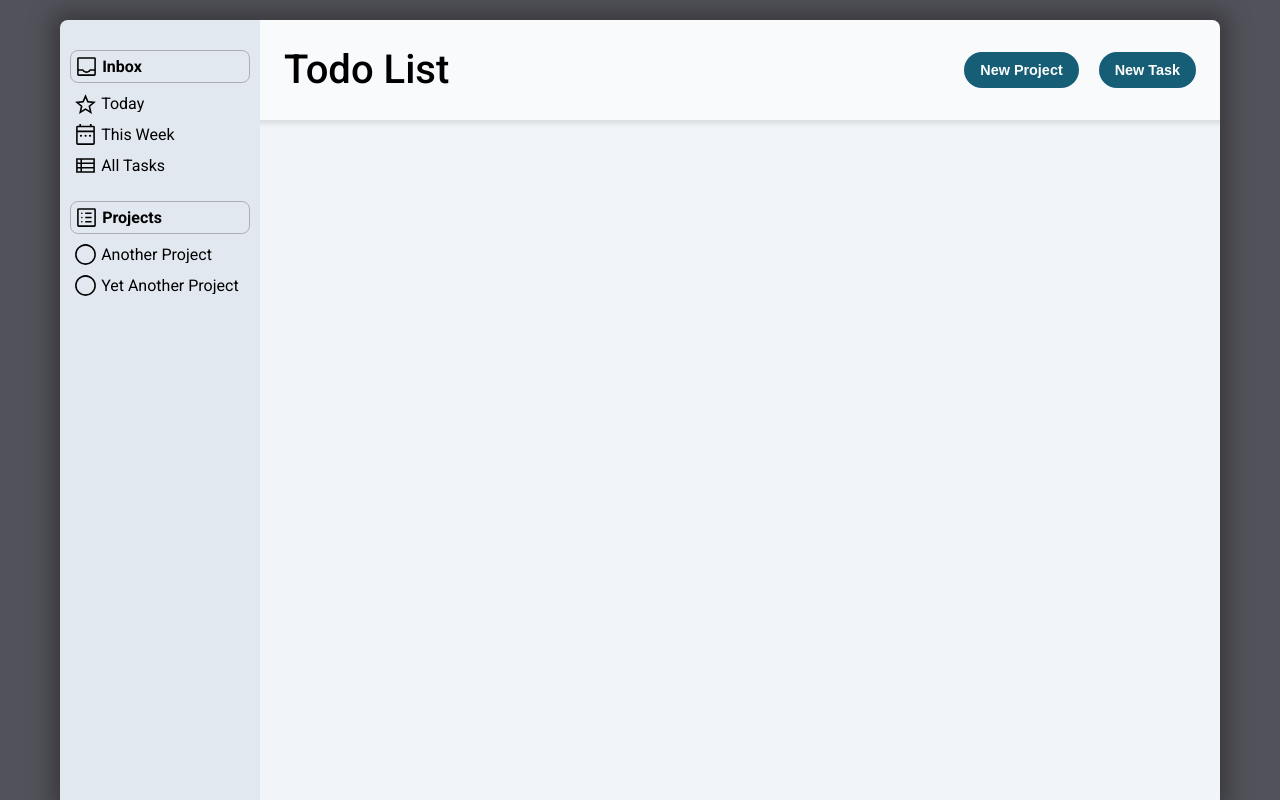
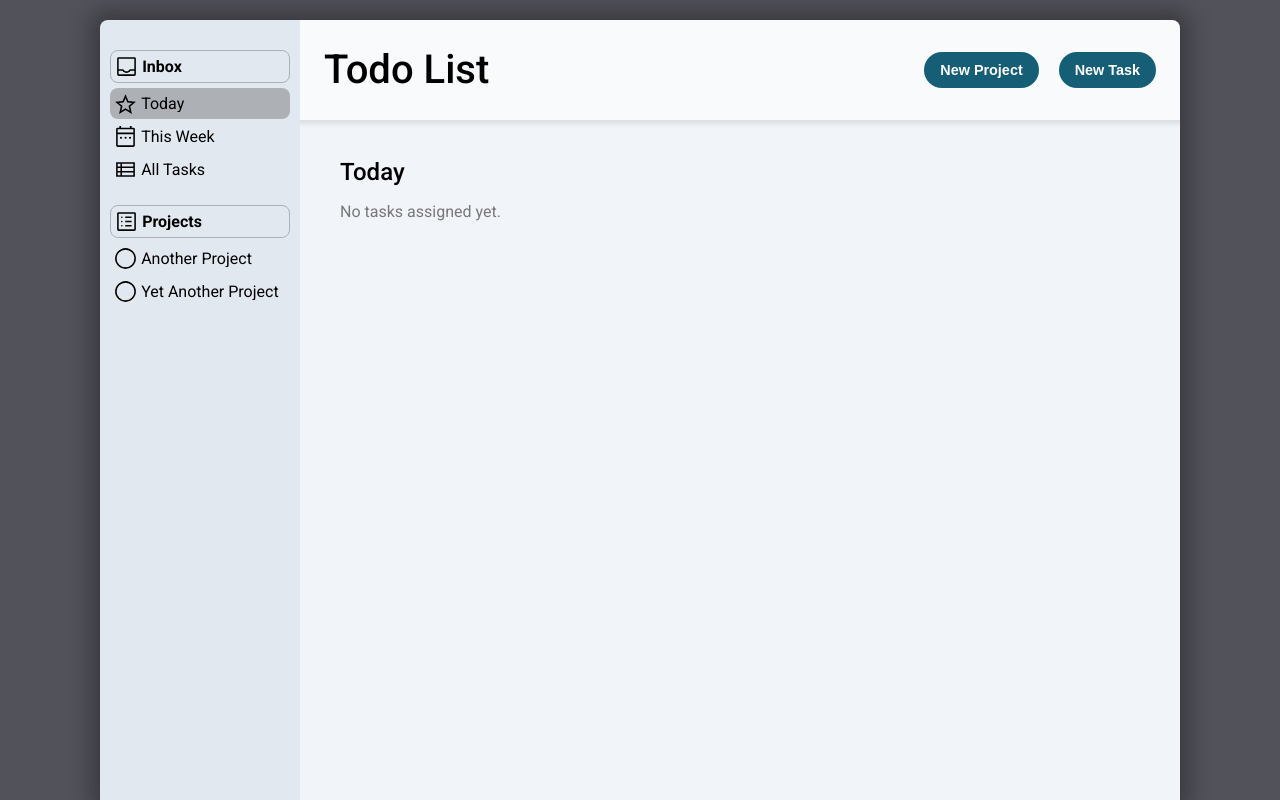
Before and after one commit to Corncycle/todo-list, a website built with webpack: page src/index.html in a window 1280 px wide. Both pictures are taken after a click on the element "Today". Built offline with nearby package versions, Linux system fonts and the light colour scheme.

Commit message:
Implement project selection in UI

```diff
--- a/src/index.html
+++ b/src/index.html
@@ -21,7 +21,7 @@
           <button type="button" class="new-task-button">New Task</button>
         </div>
       </div>
-      <div class="main-content container">
+      <div class="main-content container vertical">
       </div>
     </div>
   </div>
--- a/src/scripts/EventHandler.js
+++ b/src/scripts/EventHandler.js
@@ -1,4 +1,5 @@
 import { DOMSidebar } from "./dom/DOMSidebar.js";
+import { DOMMainContent } from "./dom/DOMMainContent.js";
 import { ProjectsManager } from "./internal/projectsManager.js";
 
 import starSvg from "../images/star.svg";
@@ -10,6 +11,7 @@ export class EventHandler {
     constructor() {
         this.projectsManager = new ProjectsManager();
         this.domSidebar = new DOMSidebar();
+        this.domMainContent = new DOMMainContent();
 
         this.addProject("Today", starSvg, "inbox");
         this.addProject("This Week", weekSvg, "inbox");
@@ -36,6 +38,7 @@ export class EventHandler {
     }
 
     clickProject(name) {
-        console.log("You clicked project " + name);
+        this.domSidebar.selectProject(name);
+        this.domMainContent.render(this.projectsManager.getProject(name));
     }
 }
--- /dev/null
+++ b/src/scripts/dom/DOMMainContent.js
@@ -0,0 +1,25 @@
+export class DOMMainContent {
+    constructor() {
+        this.root = document.querySelector(".main-content.container");
+    }
+
+    render(project) {
+        let titleElement = this.createTitleElement(project);
+        let tasksElement = this.createTasksElement(project);
+        this.root.replaceChildren(titleElement, tasksElement);
+    }
+
+    createTitleElement(project) {
+        let elm = document.createElement("h2");
+        elm.classList.add("main-content", "title");
+        elm.innerText = project.name;
+        return elm;
+    }
+
+    createTasksElement(project) {
+        let elm = document.createElement("div");
+        elm.classList.add("main-content", "body");
+        elm.innerText = "No tasks assigned yet.";
+        return elm;
+    }
+}
--- a/src/scripts/dom/DOMSidebar.js
+++ b/src/scripts/dom/DOMSidebar.js
@@ -76,6 +76,18 @@ export class DOMSidebar {
         return elementContainer;
     }
 
+    selectProject(name) {
+        for (const section in this.containers) {
+            for (const project in this.containersContent[section]) {
+                if (project === name) {
+                    this.containersContent[section][project].classList.add("selected");
+                } else {
+                    this.containersContent[section][project].classList.remove("selected");
+                }
+            }
+        }
+    }
+
     removeProject(name) {
         delete this.containersContent["projects"][name];
     }
--- a/src/scripts/internal/projectsManager.js
+++ b/src/scripts/internal/projectsManager.js
@@ -23,4 +23,13 @@ export class ProjectsManager {
             }
         }
     }
+
+    getProject(name) {
+        for (let i = 0; i < this.projects.length; i++) {
+            if (this.projects[i].name === name) {
+                return this.projects[i]
+            }
+        }
+        return false;
+    }
 }
--- a/src/stylesheets/style.css
+++ b/src/stylesheets/style.css
@@ -17,6 +17,8 @@
 }
 
 button {
+    user-select: none;
+    cursor: pointer;
     font-size: 0.9rem;
     padding: 10px 16px;
     font-weight: 700;
@@ -35,7 +37,7 @@ body {
 
 .full-wrapper {
     width: 100%;
-    margin: 0px 60px;
+    margin: 0px clamp(20px, calc(20px + 20 * calc(1vw - 7px)), 100px);
     margin-top: 20px;
     border-radius: 8px 8px 0 0;
     overflow: hidden;
@@ -82,12 +84,13 @@ body {
 
 .sidebar-section.container {
     flex-direction: column;
+    gap: 2px;
+    cursor: pointer;
 }
 
 .sidebar-section-project.container, .sidebar-section-header.container {
     padding: 3px;
     border-radius: 8px;
-    cursor: default;
     user-select: none;
 }
 
@@ -97,8 +100,16 @@ body {
     border: 1px solid #4445;
 }
 
+.sidebar-section-project.container.selected {
+    background: #4445;
+}
+
+.sidebar-section-project.container:not(.selected):hover {
+    background: #4442;
+}
+
 .sidebar-section-project.container:hover {
-    background: #4443;
+    filter: brightness(0.2);
 }
 
 .main.container {
@@ -110,6 +121,7 @@ body {
     background: var(--main-light);
     justify-content: space-between;
     align-items: center;
+    gap: 20px;
     padding: 0 var(--topbar-padding);
     box-shadow: 0 2px 4px 2px var(--box-shadow-color);
     z-index: 1;
@@ -137,4 +149,16 @@ h1.topbar-title {
 .main-content.container {
     flex: 1;
     background: var(--main-medium);
+    padding-left: 40px;
+    padding-top: 40px;
 }
+
+.main-content.title {
+    font-size: 1.5rem;
+    margin-bottom: 20px;
+    font-weight: 500;
+}
+
+.main-content.body {
+    color: #777;
+}
--- a/webpack.config.js
+++ b/webpack.config.js
@@ -3,8 +3,8 @@ const HtmlWebpackPlugin = require("html-webpack-plugin");
 
 module.exports = {
     entry: "./src/index.js",
-    devtool: "inline-source-map",
-    mode: "development",
+    //devtool: "inline-source-map",
+    mode: "production",
     devServer: {
         static: "./src"
     },
```
Also changed, not shown: dist/4dd17ccf1b5099e08cf3.svg (added), dist/6159865ea9c8d3e4ccd0.svg (added), dist/b7fbf4b82de02c03c144.svg (added), dist/index.html, dist/main.bundle.js.
